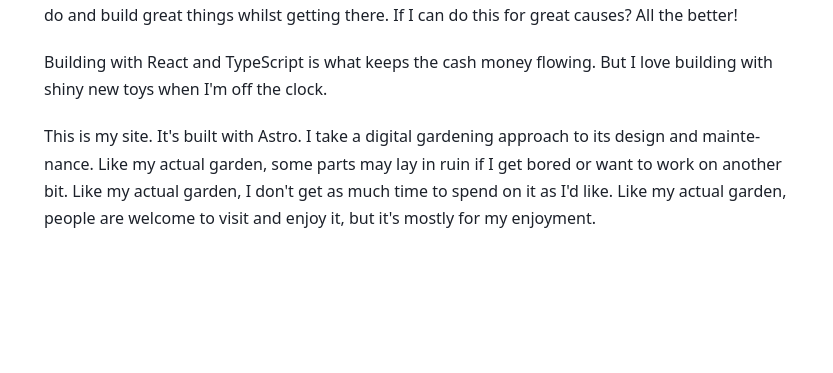
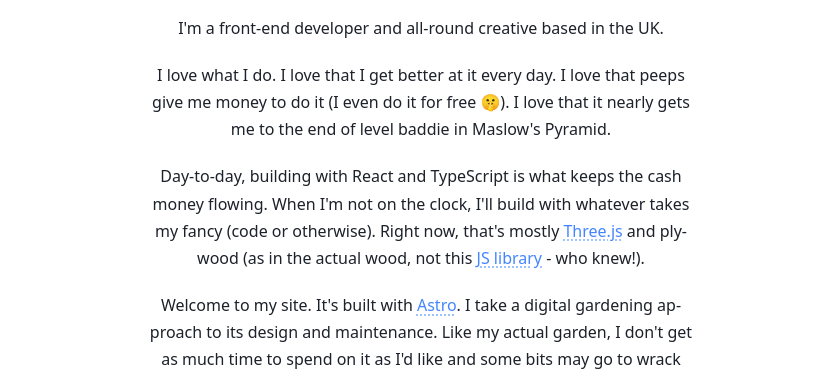
Before and after one commit to danlechambre/danchambers.dev-astro, an Astro site: page / in a window 1280 px wide. Shown: the part 318-691 px from the top of the page, without its empty margins (219-1052 px from the left). Built offline with nearby package versions, Linux system fonts and the light colour scheme; Astro itself is replaced by a stand-in of ours.

Commit message:
Rewrite home page copy; refactor markdown.css into generic prose.css

```diff
--- a/src/components/PageHeading.astro
+++ b/src/components/PageHeading.astro
@@ -10,6 +10,6 @@ const { text } = Astro.props;
 
 <style>
   .page-heading {
-    font-weight: bold;
+    font-weight: var(--font-weight-3);
   }
 </style>
--- a/src/layouts/ArticleLayout.astro
+++ b/src/layouts/ArticleLayout.astro
@@ -1,5 +1,4 @@
 ---
-import "@styles/markdown.css";
 import PageHeading from "@components/PageHeading.astro";
 import WritingsLayout from "./WritingsLayout.astro";
 
@@ -8,7 +7,7 @@ const { frontmatter } = Astro.props;
 
 <WritingsLayout title={frontmatter.title}>
   <PageHeading text={frontmatter.title} />
-  <div class="container markdown">
+  <div class="container prose">
     <slot />
   </div>
 </WritingsLayout>
@@ -20,7 +19,7 @@ const { frontmatter } = Astro.props;
 </style>
 
 <script>
-  const preNodes = document.querySelectorAll(".markdown pre");
+  const preNodes = document.querySelectorAll(".prose pre");
 
   preNodes.forEach((x) => {
     const wrapper = document.createElement("div");
--- a/src/layouts/BaseLayout.astro
+++ b/src/layouts/BaseLayout.astro
@@ -4,6 +4,7 @@ import "@fontsource/rubik/variable.css";
 import "@fontsource/rubik/variable-italic.css";
 import "@styles/normalize.css";
 import "@styles/global.css";
+import "@styles/prose.css";
 import Footer from "@components/Footer.astro";
 import Header from "@components/Header.astro";
 
--- a/src/layouts/GenericMDPageLayout.astro
+++ b/src/layouts/GenericMDPageLayout.astro
@@ -1,5 +1,4 @@
 ---
-import "@styles/markdown.css";
 import PageHeading from "@components/PageHeading.astro";
 import BaseLayout from "./BaseLayout.astro";
 
@@ -8,7 +7,7 @@ const { frontmatter } = Astro.props;
 
 <BaseLayout>
   <PageHeading text={frontmatter.title} />
-  <div class="container markdown">
+  <div class="container prose">
     <slot />
   </div>
 </BaseLayout>
--- a/src/pages/index.astro
+++ b/src/pages/index.astro
@@ -4,27 +4,61 @@ import BaseLayout from "@layouts/BaseLayout.astro";
 ---
 
 <BaseLayout>
-  <PageHeading text="Hello" />
+  <div class="prose">
+    <div class="heading">
+      <PageHeading text="Hello!" />
+    </div>
+    <p>I'm a front-end developer and all-round creative based in the UK.</p>
     <p>
-    I'm a web developer and general tinkerer based in the UK. My ambition is to
-    become great at what I do and build great things whilst getting there. If I
-    can do this for great causes? All the better!
+      I love what I do. I love that I get better at it every day. I love that
+      peeps give me money to do it (I even do it for free 🤫). I love that it
+      nearly gets me to the end of level baddie in Maslow's Pyramid.
     </p>
     <p>
-    Building with React and TypeScript is what keeps the cash money flowing. But
-    I love building with shiny new toys when I'm off the clock.
+      Day-to-day, building with React and TypeScript is what keeps the cash
+      money flowing. When I'm not on the clock, I'll build with whatever takes
+      my fancy (code or otherwise). Right now, that's mostly <a
+        href="https://threejs.org/"
+        target="_blank"
+        rel="noopener noreferrer">Three.js</a
+      > and plywood (as in the actual wood, not this <a
+        href="https://plywood.imply.io/"
+        target="_blank"
+        rel="noopener noreferrer">JS library</a
+      > - who knew!).
     </p>
     <p>
-    This is my site. It's built with Astro. I take a digital gardening approach
-    to its design and maintenance. Like my actual garden, some parts may lay in
-    ruin if I get bored or want to work on another bit. Like my actual garden, I
-    don't get as much time to spend on it as I'd like. Like my actual garden,
-    people are welcome to visit and enjoy it, but it's mostly for my enjoyment.
+      Welcome to my site. It's built with <a
+        href="https://astro.build"
+        target="_blank"
+        rel="noopener noreferrer">Astro</a
+      >. I take a digital gardening approach to its design and maintenance. Like
+      my actual garden, I don't get as much time to spend on it as I'd like and
+      some bits may go to wrack and ruin whilst I'm putting in a new birdbath.
+      Like my actual garden, people are welcome to visit and enjoy it, but it's
+      mostly for me - if I want to put a hideous gnome in the flower bed - then
+      I will.
     </p>
+  </div>
 </BaseLayout>
 
 <style>
   p {
     margin-bottom: var(--spacing-5);
   }
+
+  .prose {
+    max-width: 60ch;
+    margin: auto;
+  }
+
+  @media (min-width: 640px) {
+    .heading {
+      padding: var(--spacing-5);
+    }
+
+    .prose {
+      text-align: center;
+    }
+  }
 </style>
--- a/src/styles/markdown.css
+++ b/src/styles/prose.css
@@ -1,13 +1,13 @@
-.markdown ol,
-.markdown ul {
+.prose ol,
+.prose ul {
   margin-left: var(--spacing-5);
 }
 
-.markdown ul > li {
+.prose ul > li {
   position: relative;
 }
 
-.markdown ul > li:before {
+.prose ul > li:before {
   position: absolute;
   top: calc(50% - 5px);
   margin-left: calc(-1 * var(--spacing-3));
@@ -19,7 +19,7 @@
   border-left: 5px solid var(--color-tertiary);
 }
 
-.markdown a {
+.prose a {
   color: var(--color-tertiary);
   text-decoration: underline;
   text-decoration-color: rgb(var(--color-tertiary-rgb), var(--opacity-50));
@@ -29,49 +29,49 @@
   transition: text-decoration-color 200ms;
 }
 
-.markdown a:hover {
+.prose a:hover {
   text-decoration-color: var(--color-tertiary);
 }
 
-.markdown li {
+.prose li {
   margin-bottom: var(--spacing-3);
 }
 
-.markdown blockquote,
-.markdown body,
-.markdown dd,
-.markdown dl,
-.markdown figure,
-.markdown h1,
-.markdown h2,
-.markdown h3,
-.markdown h4,
-.markdown h5,
-.markdown h6,
-.markdown hr,
-.markdown p {
+.prose blockquote,
+.prose body,
+.prose dd,
+.prose dl,
+.prose figure,
+.prose h1,
+.prose h2,
+.prose h3,
+.prose h4,
+.prose h5,
+.prose h6,
+.prose hr,
+.prose p {
   margin-bottom: var(--spacing-5);
 }
 
-.markdown blockquote {
+.prose blockquote {
   padding-left: var(--spacing-5);
   border-left: 3px solid var(--color-tertiary);
   font-style: italic;
   color: var(--color-grey-1);
 }
 
-.markdown code {
+.prose code {
   font-size: 0.85rem;
 }
 
-.markdown p code {
+.prose p code {
   display: inline-block;
   background-color: rgb(242, 242, 242);
   padding: 0 0.25rem;
   border-radius: 3px;
 }
 
-.markdown .code-title {
+.prose .code-title {
   font-size: var(--font-size-sm);
   display: inline-block;
   background-color: var(--color-primary-darker);
```
Lines whose indentation alone changed are shown as unchanged.
